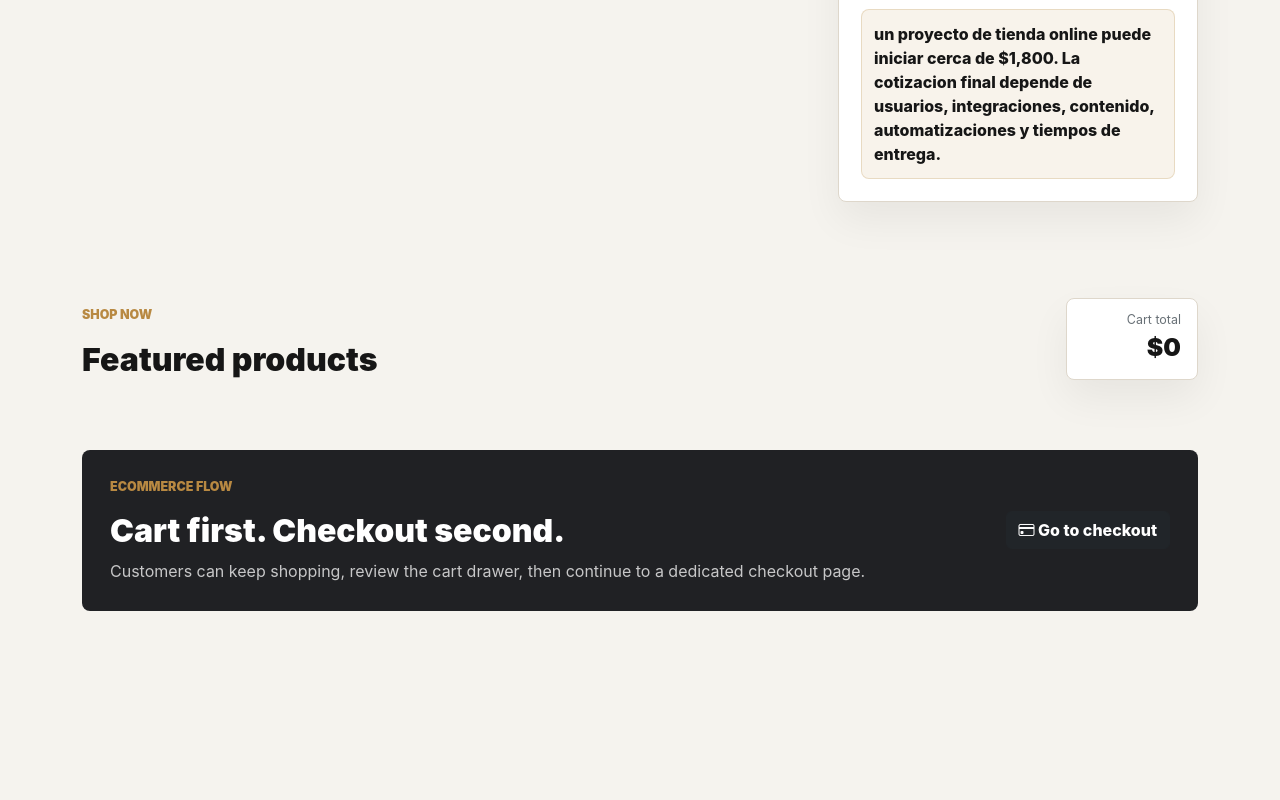
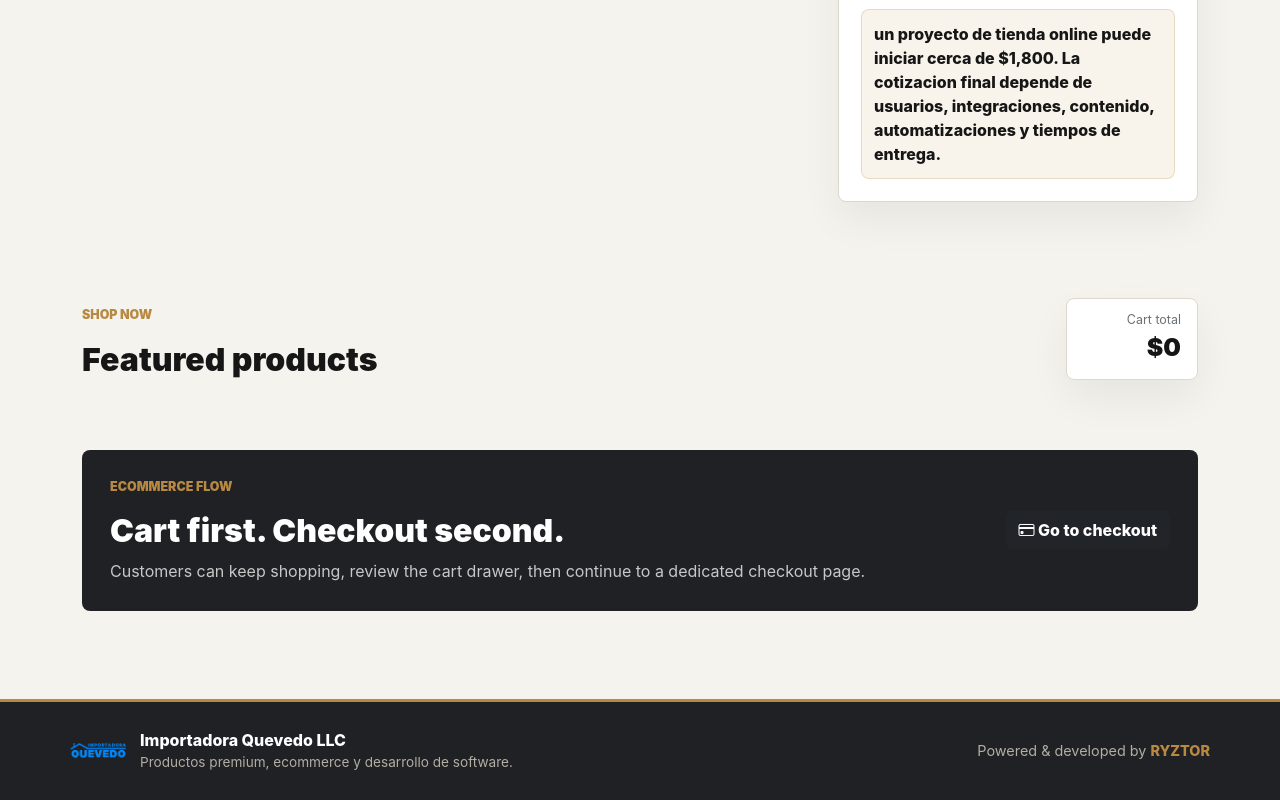
Before and after one commit to ceduardox/quevedo, a website: page public/index.html in a window 1280 px wide. Shown: the part 1997-2797 px from the top of the page. Before the commit the page ends 2656 px from the top, so only its background shows below. Drawn offline with nearby package versions, Linux system fonts and the light colour scheme; no server answers.

Commit message:
Add RYZTOR credit to site footer

```diff
--- a/public/index.html
+++ b/public/index.html
@@ -258,6 +258,22 @@
       </div>
     </div>
 
+    <footer class="site-footer">
+      <div class="container footer-inner">
+        <div class="footer-brand">
+          <img src="/assets/logo.webp" alt="Importadora Quevedo LLC logo" />
+          <div>
+            <strong>Importadora Quevedo LLC</strong>
+            <span>Productos premium, ecommerce y desarrollo de software.</span>
+          </div>
+        </div>
+        <p class="footer-credit">
+          Powered &amp; developed by
+          <a href="https://ryztor.us/" target="_blank" rel="noopener">RYZTOR</a>
+        </p>
+      </div>
+    </footer>
+
     <script src="/vendor/bootstrap/js/bootstrap.bundle.min.js"></script>
     <script src="/app.js"></script>
   </body>
--- a/public/styles.css
+++ b/public/styles.css
@@ -1653,3 +1653,59 @@ body {
     grid-template-columns: 1fr;
   }
 }
+
+.site-footer {
+  margin-top: 40px;
+  background: var(--charcoal);
+  color: #e8e6e1;
+  border-top: 3px solid var(--gold);
+}
+
+.footer-inner {
+  display: flex;
+  align-items: center;
+  justify-content: space-between;
+  gap: 20px;
+  flex-wrap: wrap;
+  padding: 26px 0;
+}
+
+.footer-brand {
+  display: flex;
+  align-items: center;
+  gap: 14px;
+}
+
+.footer-brand img {
+  width: 56px;
+  height: 46px;
+  object-fit: contain;
+}
+
+.footer-brand strong {
+  display: block;
+  font-weight: 800;
+  color: #ffffff;
+}
+
+.footer-brand span {
+  display: block;
+  font-size: 0.85rem;
+  color: #b3aea4;
+}
+
+.footer-credit {
+  margin: 0;
+  font-size: 0.9rem;
+  color: #b3aea4;
+}
+
+.footer-credit a {
+  color: var(--gold);
+  font-weight: 800;
+  text-decoration: none;
+}
+
+.footer-credit a:hover {
+  text-decoration: underline;
+}
```
Also changed, not shown: public/checkout.html (+16 -0 lines), public/product.html (+16 -0 lines).
